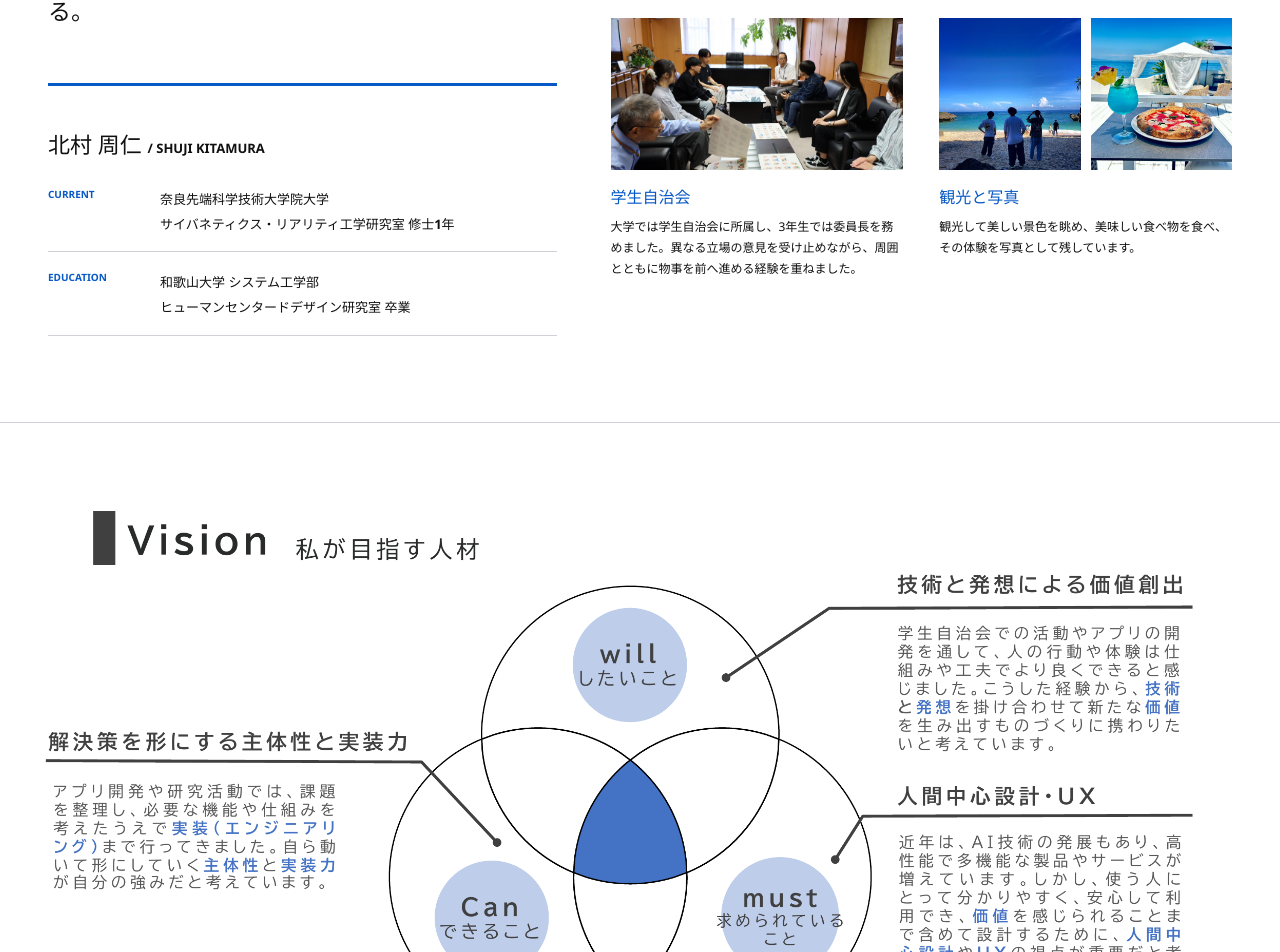
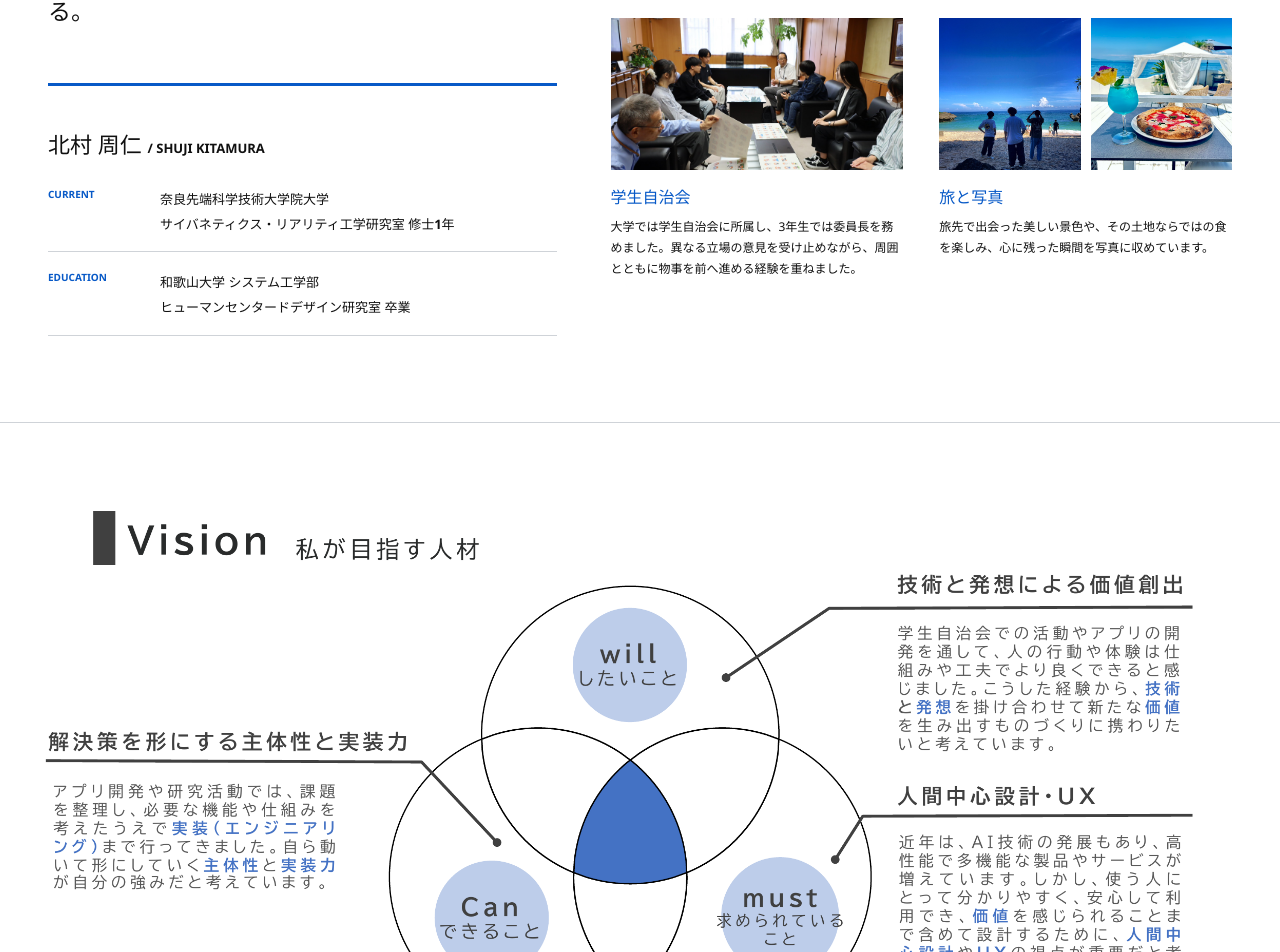
Before and after one commit to jyu-si/kitamura-portfolio-site, a React (Vite) app: page / in a window 1280 px wide. Shown: the part 1248-2200 px from the top of the page. Built offline with nearby package versions, Linux system fonts and the light colour scheme.

Commit message:
Refine travel and photography copy

```diff
--- a/src/data/profile.ts
+++ b/src/data/profile.ts
@@ -29,8 +29,8 @@ export const profile = {
     images: ["/assets/profile/club1.jpg", "/assets/profile/club2.jpg"],
   },
   favorite: {
-    title: "観光と写真",
-    text: "観光して美しい景色を眺め、美味しい食べ物を食べ、その体験を写真として残しています。",
+    title: "旅と写真",
+    text: "旅先で出会った美しい景色や、その土地ならではの食を楽しみ、心に残った瞬間を写真に収めています。",
     images: [
       "/assets/profile/favorite-travel-beach.jpg",
       "/assets/profile/favorite-travel-food.jpg",
```
